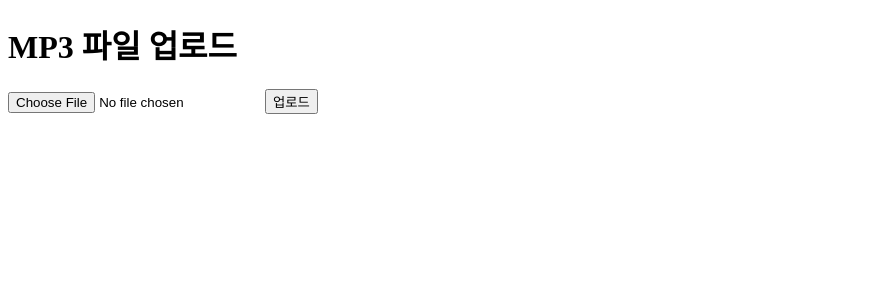
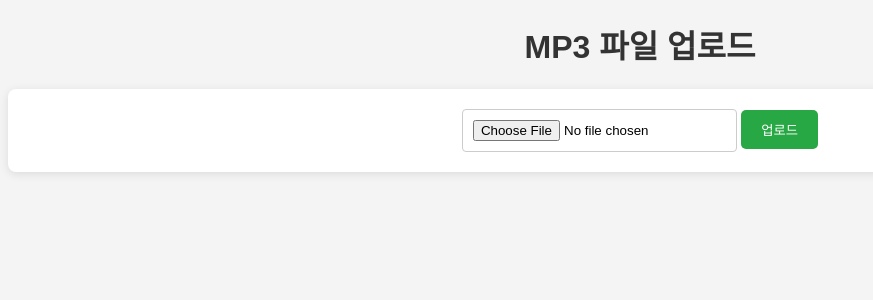
Before and after one commit to Ysw1mst/soonDubu, a Flask app: page / in a window 1280 px wide. Shown: the top 300 px of the page, without its empty margins (0-873 px from the left). Run offline with Flask 2, Linux system fonts and the light colour scheme.

Commit message:
Your commit message

```diff
--- a/static/styles.css
+++ b/static/styles.css
@@ -1,3 +1,36 @@
-.title {
-    color: green;
+body {
+    background-color: #f4f4f4; /* 연한 회색 배경 */
+    font-family: Arial, sans-serif; /* 기본 폰트 설정 */
+    text-align: center; /* 텍스트 중앙 정렬 */
 }
+
+h1 {
+    color: #333; /* 진한 회색 */
+}
+
+form {
+    margin: 20px auto; /* 폼 중앙 정렬 */
+    padding: 20px; /* 패딩 추가 */
+    background: white; /* 흰색 배경 */
+    border-radius: 8px; /* 모서리 둥글게 */
+    box-shadow: 0 2px 10px rgba(0, 0, 0, 0.1); /* 그림자 효과 */
+}
+
+input[type="file"] {
+    padding: 10px; /* 패딩 추가 */
+    border: 1px solid #ccc; /* 경계선 색상 */
+    border-radius: 4px; /* 모서리 둥글게 */
+}
+
+button {
+    background-color: #28a745; /* 녹색 배경 */
+    color: white; /* 흰색 텍스트 */
+    border: none; /* 테두리 없음 */
+    padding: 10px 20px; /* 패딩 */
+    border-radius: 5px; /* 모서리 둥글게 */
+    cursor: pointer; /* 커서 모양 변경 */
+}
+
+button:hover {
+    background-color: #218838; /* 호버 시 어두운 녹색 */
+}
```
